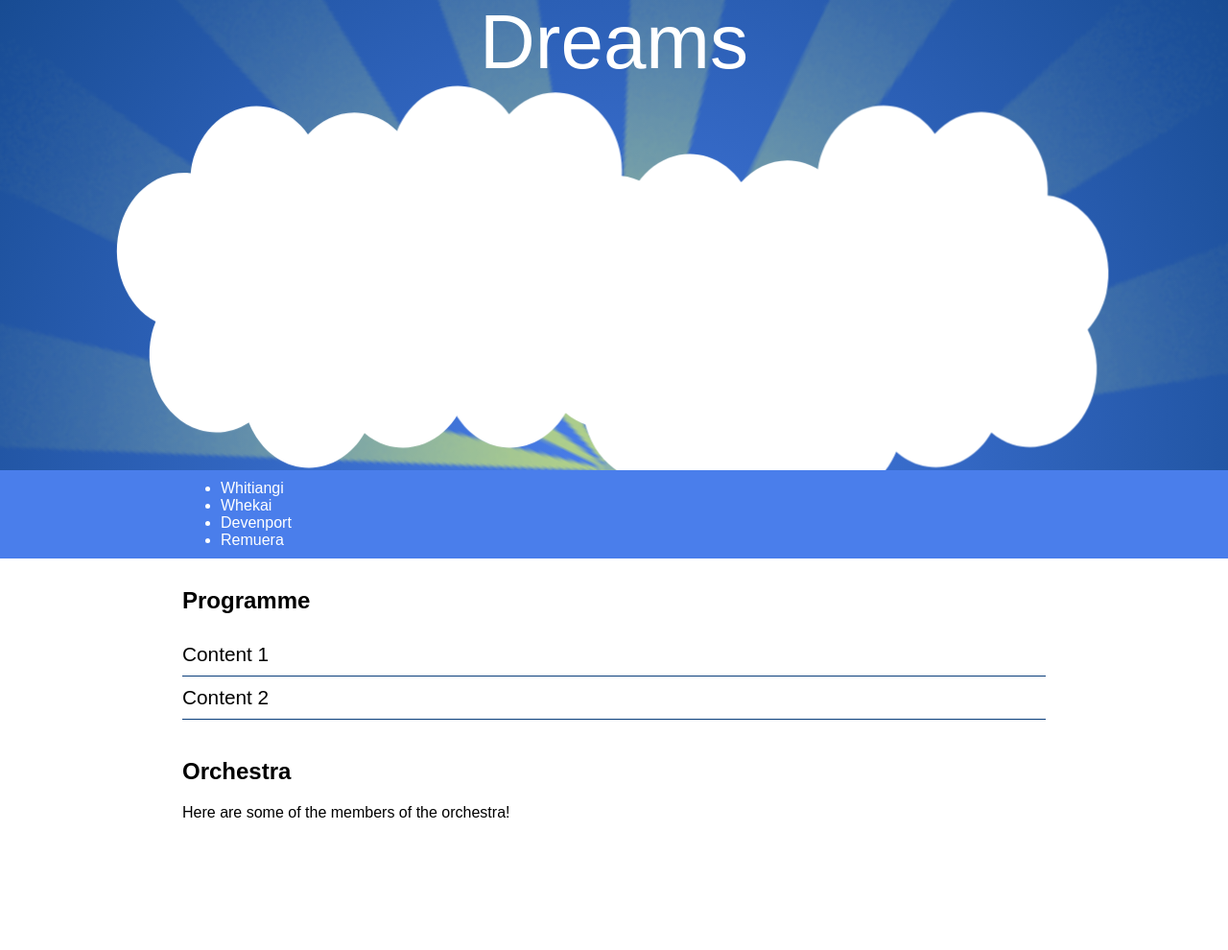
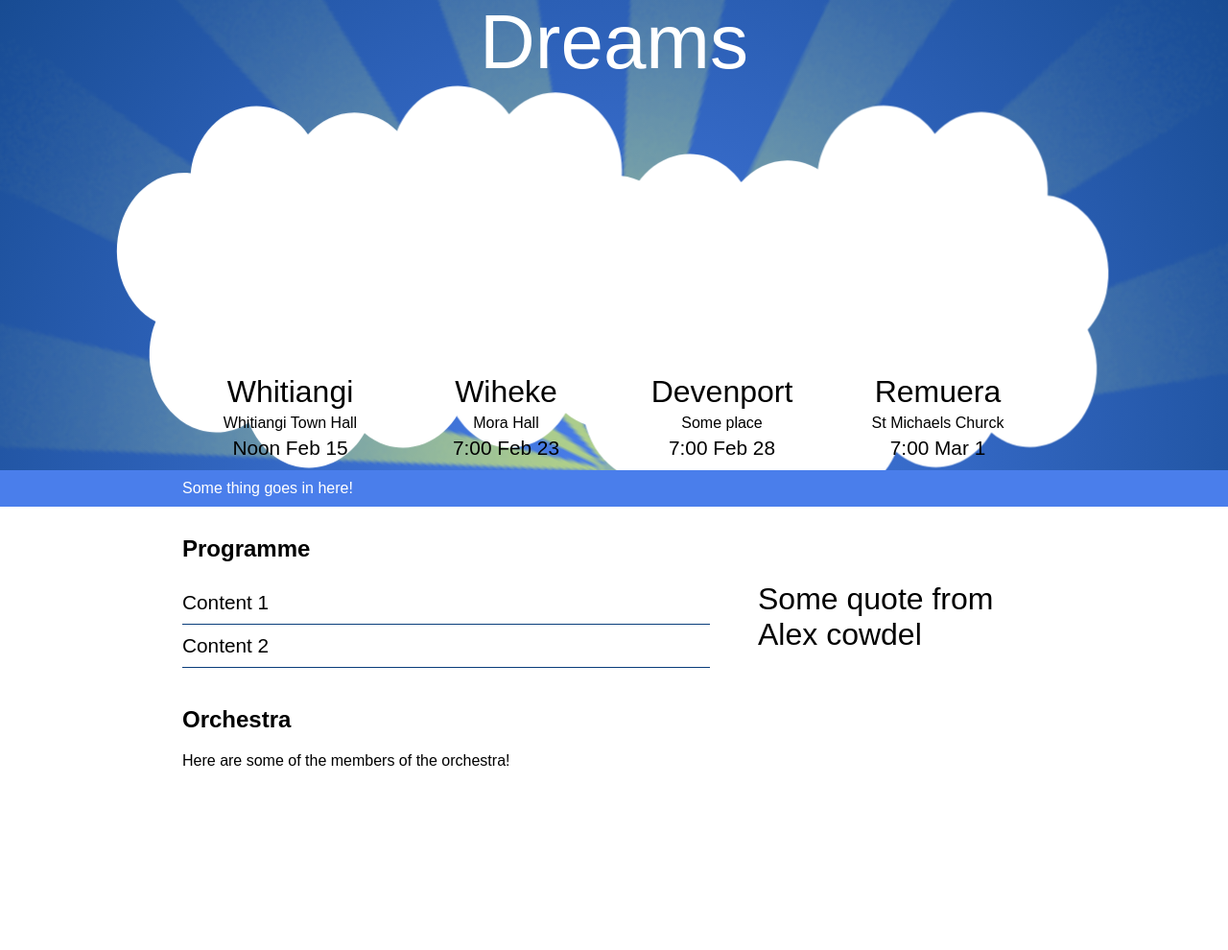
Before and after one commit to LaurenceMcF/AYOWebsite, a PHP site: page /nonapp/index.html in a window 1280 px wide. Shown: the part 310-1300 px from the top of the page at 96% size. After the commit the page ends 1108 px from the top, so only its background shows below. Run offline with PHP 8.4, Linux system fonts and the light colour scheme.

Commit message:
Concert locations in hero

```diff
--- a/files/nonapp/index.css
+++ b/files/nonapp/index.css
@@ -168,12 +168,61 @@ ul{
   margin:0;
 }
 
+.concerts{
+  height:100px;
+  width:100%;
+  bottom:0;
+  position:absolute;
+  color:#000;
+}
+
+.concerts ul{
+  list-style-type:none;
+  padding:0;
+  margin:0 auto;
+  max-width:900px;
+  -webkit-animation: concertsFadeIn 3s;
+}
+
+@-webkit-keyframes concertsFadeIn {
+  0% { opacity:0;}
+  66% { opacity:0;}
+  100% { opacity:1;}
+}
+
 .concerts ul li{
+  float:left;
+  width:25%;
+  text-align:center;
+}
+
+.concerts .town{
+  display:block;
+  font-size:2em;
+  margin-bottom:5px;
+}
+
+.concerts .location{
+  display:block;
+  margin-bottom:5px;
+}
+
+.concerts .time{
+  display:block;
+  font-size:1.3em;
+}
+
+.pullquote{
+  width:300px;
+  float:right;
+  font-size:2em;
+  display:block;
 }
 
 .programme{
   list-style-type:none;
   padding:0;
+  max-width:550px; /*Needs to change automatically*/
 }
 
 .programme li .detailscontainer{
--- a/files/nonapp/index.html
+++ b/files/nonapp/index.html
@@ -28,19 +28,39 @@
   <div class="cloud" id="cloud2"></div>
   <div class="cloud" id="cloud3"></div>
   <div class="cloud" id="cloud4"></div>
+  <div class="concerts">
+    <ul>
+      <li>
+        <span class="town">Whitiangi</span>
+        <span class="location">Whitiangi Town Hall</span>
+        <span class="time">Noon Feb 15</span>
+      </li>
+      <li>
+        <span class="town">Wiheke</span>
+        <span class="location">Mora Hall</span>
+        <span class="time">7:00 Feb 23</span>
+      </li>
+      <li>
+        <span class="town">Devenport</span>
+        <span class="location">Some place</span>
+        <span class="time">7:00 Feb 28</span>
+      </li>
+      <li>
+        <span class="town">Remuera</span>
+        <span class="location">St Michaels Churck</span>
+        <span class="time">7:00 Mar 1</span>
+      </li>
+    </ul>
+  </div>
 </div>
 
-<div class="lightbluebg"><div class="section concerts">
-  <ul>
-    <li>Whitiangi</li>
-    <li>Whekai</li>
-    <li>Devenport</li>
-    <li>Remuera</li>
-  </ul>
+<div class="lightbluebg"><div class="section">
+  Some thing goes in here!
 </div></div>
 
 <div class="section">
   <h2>Programme</h2>
+  <div class="pullquote">Some quote from Alex cowdel</div>
   <ul class="programme">
     <li>
       <div class="head">Content 1</div>
@@ -51,7 +71,6 @@
       <div class="detailscontainer"><div class="details">Details 2</div></div>
     </li>
   </ul>
-
   <!--<div class="wrapper">
     <div class="programmedetail">
       <div data-prog-item="s">
```
